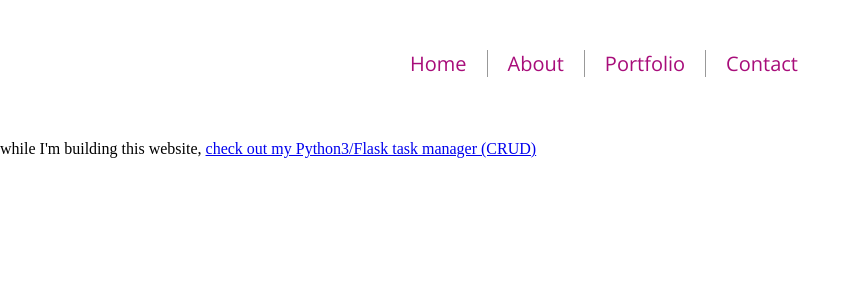
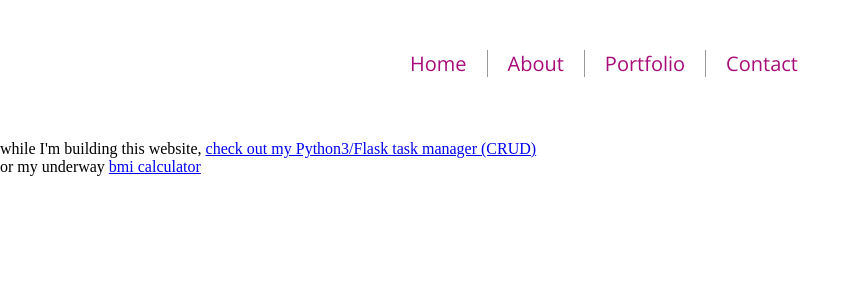
Before and after one commit to mateusmecunhe/python-flask-app, a Flask app: page / in a window 1280 px wide. Shown: the top 300 px of the page, without its empty margins (0-861 px from the left). Run offline with Flask 2, Linux system fonts and the light colour scheme.

Commit message:
including more pages

```diff
--- a/app.py
+++ b/app.py
@@ -1,6 +1,7 @@
 from flask import Flask, render_template, url_for, request, Response, redirect
 from flask_sqlalchemy import SQLAlchemy
 from datetime import datetime
+from bmi import calculate_bmi
 
 app = Flask(__name__)
 app.config['SQLALCHEMY_DATABASE_URI'] = 'sqlite:///test.db'
@@ -10,11 +11,20 @@ db = SQLAlchemy(app)
 class Todo(db.Model):
     id = db.Column(db.Integer, primary_key=True)
     content = db.Column(db.String(200), nullable=False)
-    completed = db.Column(db.Integer, default=0)
     date_created = db.Column(db.DateTime, default=datetime.utcnow)
 
     def __repr__(self):
         return '<Task: %r>' % self.id
+
+class Pacient(db.Model):
+    id = db.Column(db.Integer, primary_key=True)
+    name = db.Column(db.String(200), nullable=False)
+    weight = db.Column(db.Integer, default=0)
+    height = db.Column(db.Integer, default=0)
+    bmi = db.Column(db.Float, default=0)
+
+    def __repr__(self):
+        return '<Pacient: %r>' % self.id
 
 
 # @app.route('/', methods=['POST', 'GET'])
@@ -82,9 +92,43 @@ def update(id):
     else:
         return render_template('task-manager/update.html', task=task)
 
-@app.route('/contact')
-def contact():
-    return render_template('contact.html')
+# controlling bmi calculation traffic
+
+@app.route('/bmi', methods=['POST', 'GET'])
+def bmi_calc():
+    if request.method == "GET":
+        pacients = Pacient.query.all()
+        for p in pacients:
+            print(p.name)
+            print(p.bmi)
+        print(len(pacients))
+        return render_template('bmi-calc/bmi-calculation.html', pacients=pacients)
+    elif request.method == "POST":
+        pacient_name = request.form['name']
+        pacient_weight = int(request.form['weight'])
+        pacient_height = int(request.form['height'])
+        pacient_bmi = calculate_bmi(height=pacient_height, weight=pacient_weight)
+        pacient = Pacient(name=pacient_name, height=pacient_height, weight=pacient_weight, bmi=pacient_bmi)
+
+        try:
+            db.session.add(pacient)
+            db.session.commit()
+            return redirect('/bmi')
+        except:
+            return 'error calculating your bmi'
+        pass
+
+
+@app.route('/bmi/delete/<int:id>')
+def delete_pacient(id):
+    pacient_to_delete = Pacient.query.get_or_404(id)
+
+    try:
+        db.session.delete(pacient_to_delete)
+        db.session.commit()
+        return redirect('/bmi')
+    except:
+        return 'error trying to delete'
 
 
 if __name__ == '__main__':
--- /dev/null
+++ b/bmi.py
@@ -0,0 +1,4 @@
+def calculate_bmi(weight, height):
+    bmi = weight / ((height/100) * (height/100))
+    bmi = round(bmi, 2)
+    return bmi
--- a/templates/index.html
+++ b/templates/index.html
@@ -22,7 +22,7 @@
 
     <section class="about">
         <p>while I'm building this website, <a href="task">check out my Python3/Flask task manager (CRUD)</a></p>
-
+        <p>or my underway <a href="bmi">bmi calculator</a></p>
     </section>
     <section class="contact">
 
```
Also changed, not shown: templates/bmi-calc/bmi-calculation.html (added, +37 -0 lines), static/css/task-master/contact.css (renamed from static/css/contact.css), static/css/task-master/task-master-style.css (renamed from static/css/task-master-style.css), test.db.
